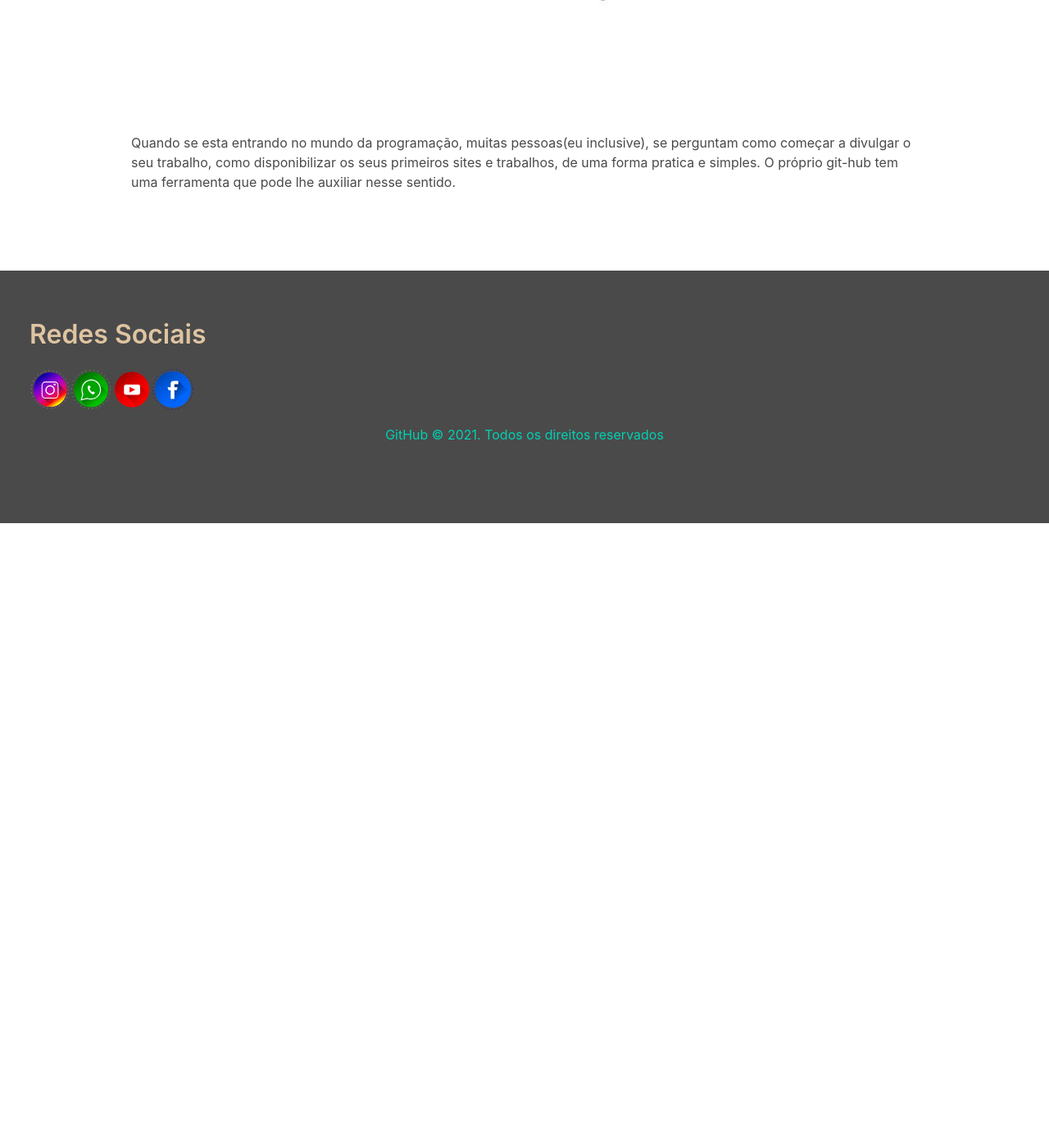
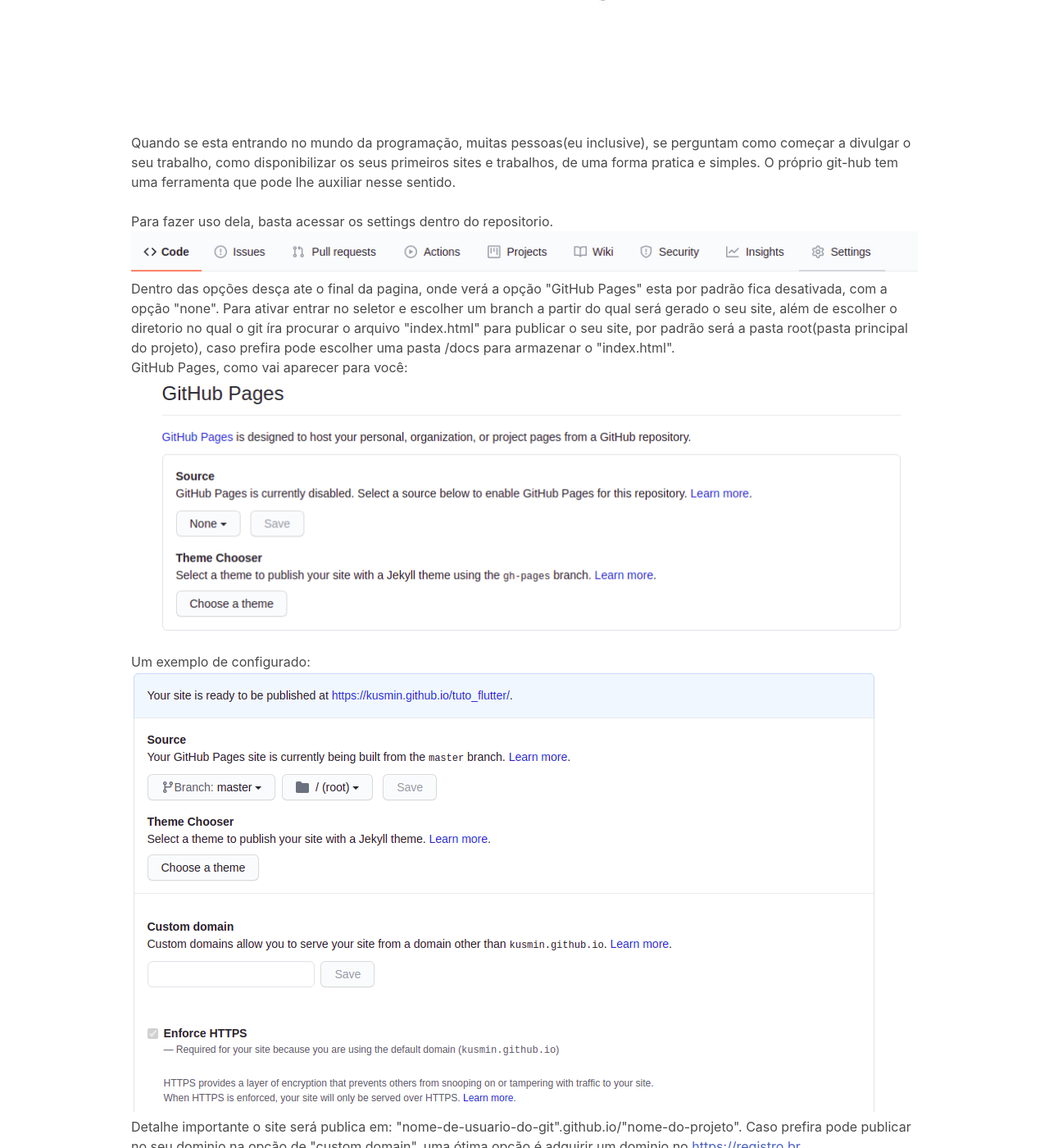
Before and after one commit to kusmin/blog, a Jekyll site: the page built from my_collections/_programacao/2021-03-24-git-hubpages.md, in a window 1280 px wide and 1400 px high, scrolled down 765 px. Shown: the whole window at 82% size. Built offline with Jekyll 4.4.1, drawn with Linux system fonts in a browser that asks for light colours; before the commit the page ends 1403 px from its top, so only the background shows below that; some of the changed text lies outside the part shown.

Commit message:
github pages publicação

```diff
--- a/feed.category.xml
+++ b/feed.category.xml
@@ -4,11 +4,11 @@ layout: none
 <?xml version="1.0" encoding="UTF-8"?>
 <rss version="2.0" xmlns:atom="http://www.w3.org/2005/Atom">
 	<channel>
-		<title>{{ site.name | xml_escape }} - Miscellaneous</title>
-		<description>Posts categorized as 'miscellaneous'</description>
+		<title>{{ site.name | xml_escape }} - Categoria</title>
+		<description>Posts por categoria</description>
 		<link>{{ site.url }}</link>
 		<atom:link href="{{ site.url }}/feed.category.xml" rel="self" type="application/rss+xml" />
-		{% for post in site.categories.miscellaneous limit:10 %}
+		{% for post in site.categories limit:10 %}
 			<item>
 				<title>{{ post.title | xml_escape }}</title>
 				<description>{{ post.content | xml_escape }}</description>
--- a/my_collections/_programacao/2021-03-24-git-hubpages.md
+++ b/my_collections/_programacao/2021-03-24-git-hubpages.md
@@ -9,7 +9,27 @@ description: Como utilizar o git hub pages, uma ferramenta pratica e acessível
 <p>
 Quando se esta entrando no mundo da programação, muitas pessoas(eu inclusive), se perguntam como começar a divulgar o seu trabalho, como disponibilizar os seus primeiros sites e trabalhos, de uma forma pratica e simples. O próprio git-hub tem uma ferramenta que pode lhe auxiliar nesse sentido.
 </p>
+<br>
+<p>
+Para fazer uso dela, basta acessar os settings dentro do repositorio.
+</p>
 
-<!-- <p>
-Para fazer uso dela, basta acessar
-</p> -->
+![Opções do github](/assets/img/settings_github.png)
+
+<p>
+Dentro das opções desça ate o final da pagina, onde verá a opção "GitHub Pages" esta por padrão fica desativada, com a opção "none". Para ativar entrar no seletor e escolher um branch a partir do qual será gerado o seu site, além de escolher o diretorio no qual o git íra procurar o arquivo "index.html" para publicar o seu site, por padrão será a pasta root(pasta principal do projeto), caso prefira pode escolher uma pasta /docs para armazenar o "index.html".
+</p>
+GitHub Pages, como vai aparecer para você:
+![Antes de configurar o github Pages](/assets/img/antes-de-configurar-githubpages.png)
+<br>
+Um exemplo de configurado:
+![Configurado o github Pages](/assets/img/configurado-githubpages.png)
+<p>
+Detalhe importante o site será publica em: "nome-de-usuario-do-git".github.io/"nome-do-projeto". Caso prefira pode publicar no seu dominio na opção de "custom domain", uma ótima opção é adquirir um dominio no <a href="https://registro.br">https://registro.br</a>
+</p>
+
+<br><br>
+
+### **Bibliografia:**
+<br>
+* <https://docs.github.com/pt/github/working-with-github-pages>
```
Also changed, not shown: assets/img/antes-de-configurar-githubpages.png (added), assets/img/configurado-githubpages.png (added), assets/img/settings_github.png (added).
